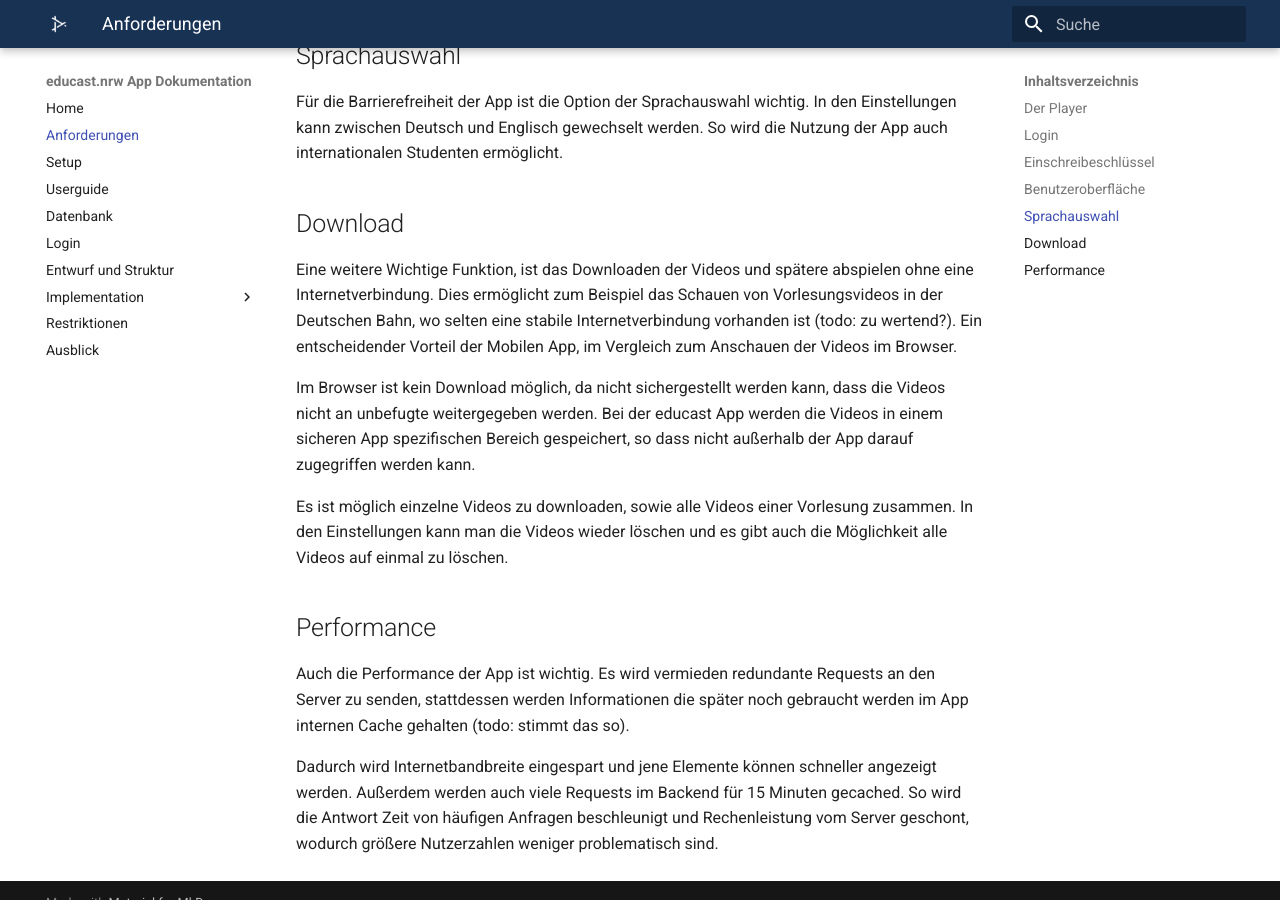
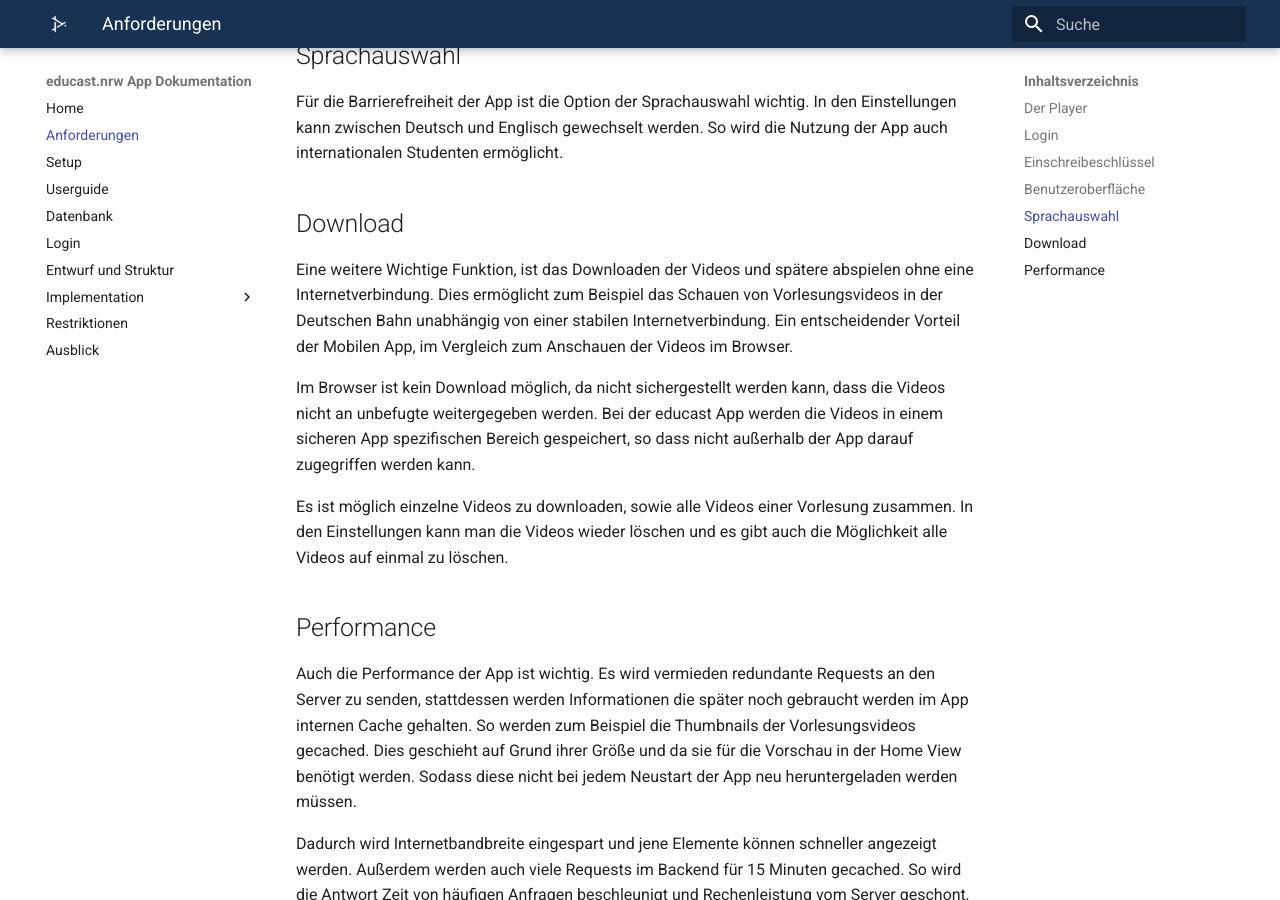
Before and after one commit to educastmobileapp/docs, an MkDocs documentation site: the page built from docs/anforderungen.md, in a window 1280 px wide and 900 px high, scrolled down 1291 px. Built offline with MkDocs 1.6.1 and Material for MkDocs 9.7.7, drawn with Linux system fonts in a browser that asks for light colours.

```diff
--- a/docs/anforderungen.md
+++ b/docs/anforderungen.md
@@ -27,13 +27,13 @@ Außerdem wird eine intuitive UI Struktur benötigt, mit der durch die App navig
 Für die Barrierefreiheit der App ist die Option der Sprachauswahl wichtig. In den Einstellungen kann zwischen Deutsch und Englisch gewechselt werden. So wird die Nutzung der App auch internationalen Studenten ermöglicht.
 
 ## Download
-Eine weitere Wichtige Funktion, ist das Downloaden der Videos und spätere abspielen ohne eine Internetverbindung. Dies ermöglicht zum Beispiel das Schauen von Vorlesungsvideos in der Deutschen Bahn, wo selten eine stabile Internetverbindung vorhanden ist (todo: zu wertend?). Ein entscheidender Vorteil der Mobilen App, im Vergleich zum Anschauen der Videos im Browser.
+Eine weitere Wichtige Funktion, ist das Downloaden der Videos und spätere abspielen ohne eine Internetverbindung. Dies ermöglicht zum Beispiel das Schauen von Vorlesungsvideos in der Deutschen Bahn unabhängig von einer stabilen Internetverbindung. Ein entscheidender Vorteil der Mobilen App, im Vergleich zum Anschauen der Videos im Browser.
 
 Im Browser ist kein Download möglich, da nicht sichergestellt werden kann, dass die Videos nicht an unbefugte weitergegeben werden. Bei der educast App werden die Videos in einem sicheren App spezifischen Bereich gespeichert, so dass nicht außerhalb der App darauf zugegriffen werden kann.
 
 Es ist möglich einzelne Videos zu downloaden, sowie alle Videos einer Vorlesung zusammen. In den Einstellungen kann man die Videos wieder löschen und es gibt auch die Möglichkeit alle Videos auf einmal zu löschen.
 
 ## Performance
-Auch die Performance der App ist wichtig. Es wird vermieden redundante Requests an den Server zu senden, stattdessen werden Informationen die später noch gebraucht werden im App internen Cache gehalten (todo: stimmt das so).
+Auch die Performance der App ist wichtig. Es wird vermieden redundante Requests an den Server zu senden, stattdessen werden Informationen die später noch gebraucht werden im App internen Cache gehalten. So werden zum Beispiel die Thumbnails der Vorlesungsvideos gecached. Dies geschieht auf Grund ihrer Größe und da sie für die Vorschau in der Home View benötigt werden. Sodass diese nicht bei jedem Neustart der App neu heruntergeladen werden müssen.
 
 Dadurch wird Internetbandbreite eingespart und jene Elemente können schneller angezeigt werden. Außerdem werden auch viele Requests im Backend für 15 Minuten gecached. So wird die Antwort Zeit von häufigen Anfragen beschleunigt und Rechenleistung vom Server geschont, wodurch größere Nutzerzahlen weniger problematisch sind.
```
Also changed, not shown: docs/entwurf.md (+7 -9 lines).
